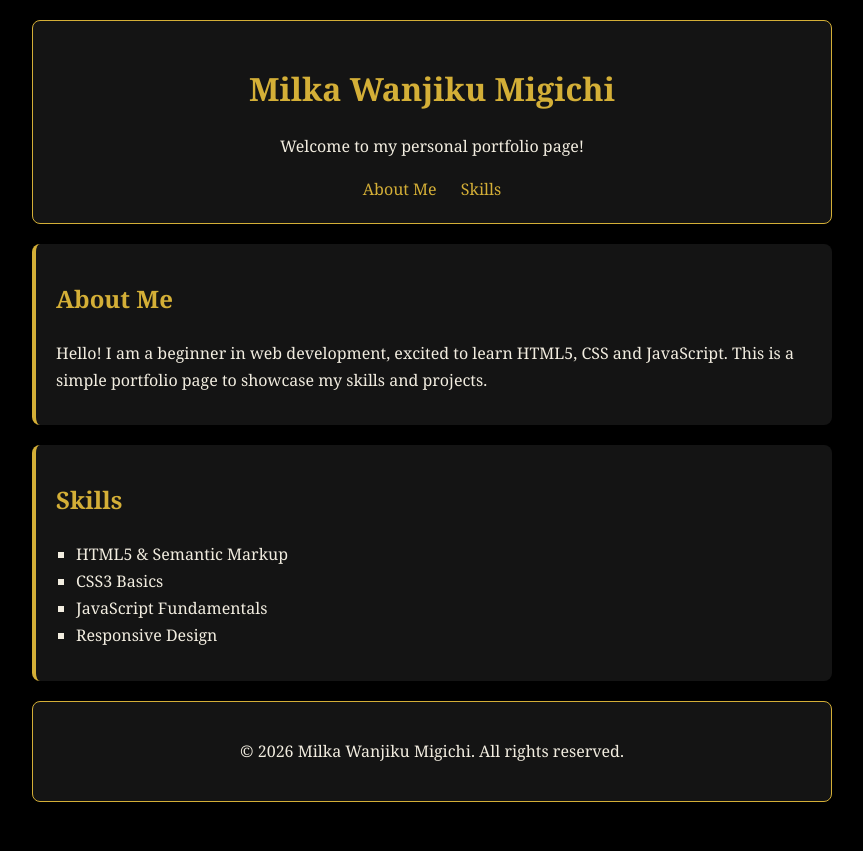
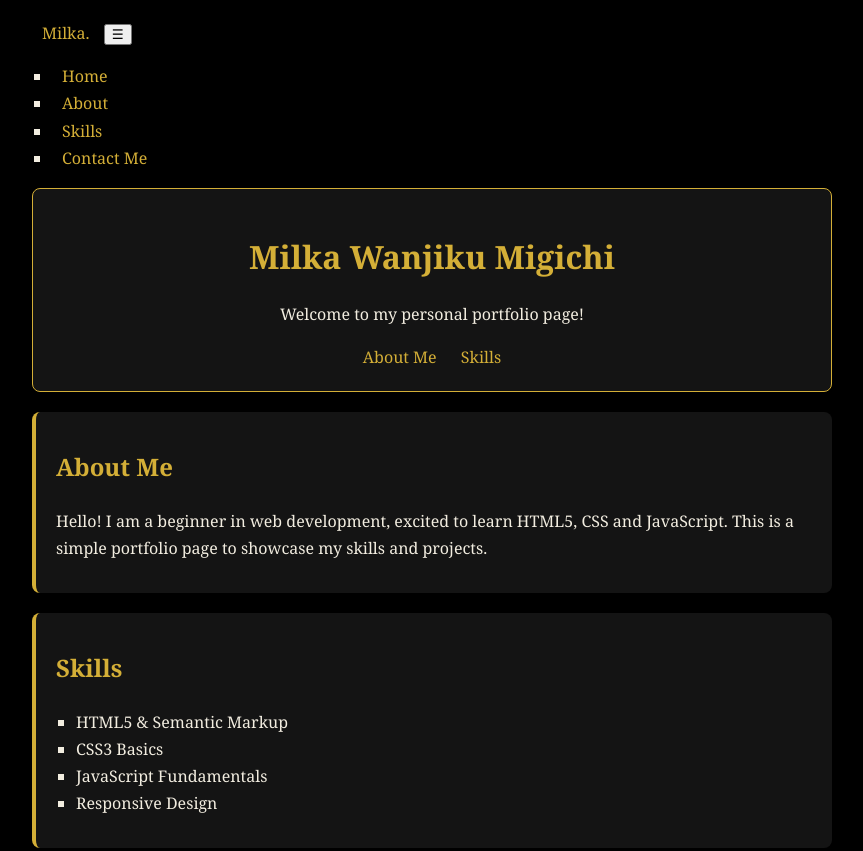
Before and after one commit to VeronicahMilka/stargazers-log, a plain HTML site: page index.html in a window 1280 px wide. Shown: the top 851 px of the page, without its empty margins (208-1071 px from the left). Before the commit the page ends 822 px from the top, so only its background shows below. Drawn offline with Linux system fonts and the light colour scheme.

Commit message:
Add navigation bar to index.html

```diff
--- a/index.html
+++ b/index.html
@@ -7,7 +7,18 @@
   <link rel="stylesheet" href="style.css">
 </head>
 <body>
+<nav class="navbar">
+  <a href="#home" class="logo">Milka<span>.</span></a>
 
+  <button class="menu-toggle" aria-label="Toggle menu">☰</button>
+
+  <ul class="nav-links">
+    <li><a href="#home">Home</a></li>
+    <li><a href="#about">About</a></li>
+    <li><a href="#skills">Skills</a></li>
+    <li><a href="#contact" class="btn-outline">Contact Me</a></li>
+  </ul>
+</nav>
   <header>
     <h1>Milka Wanjiku Migichi</h1>
     <p>Welcome to my personal portfolio page!</p>
```
